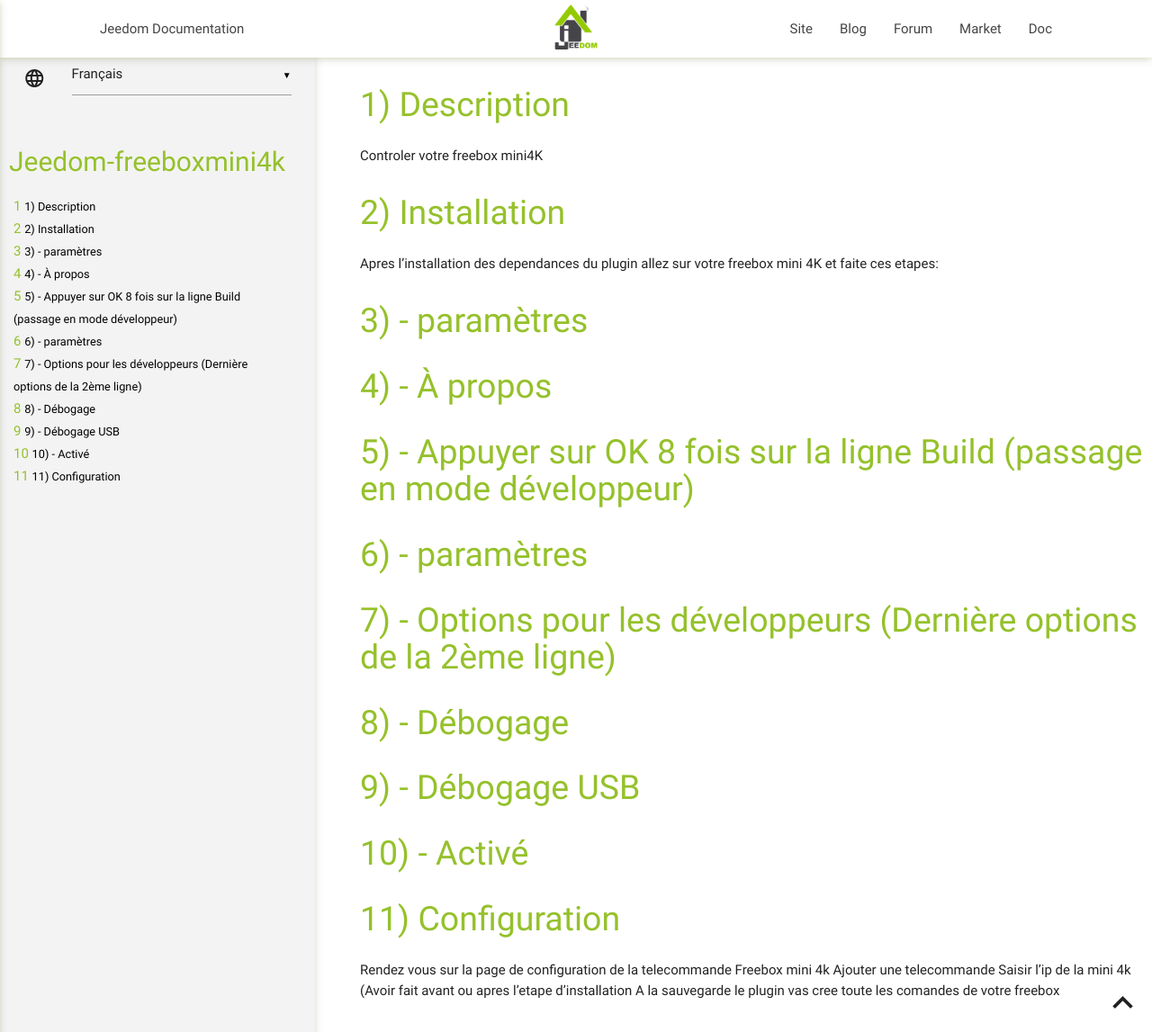
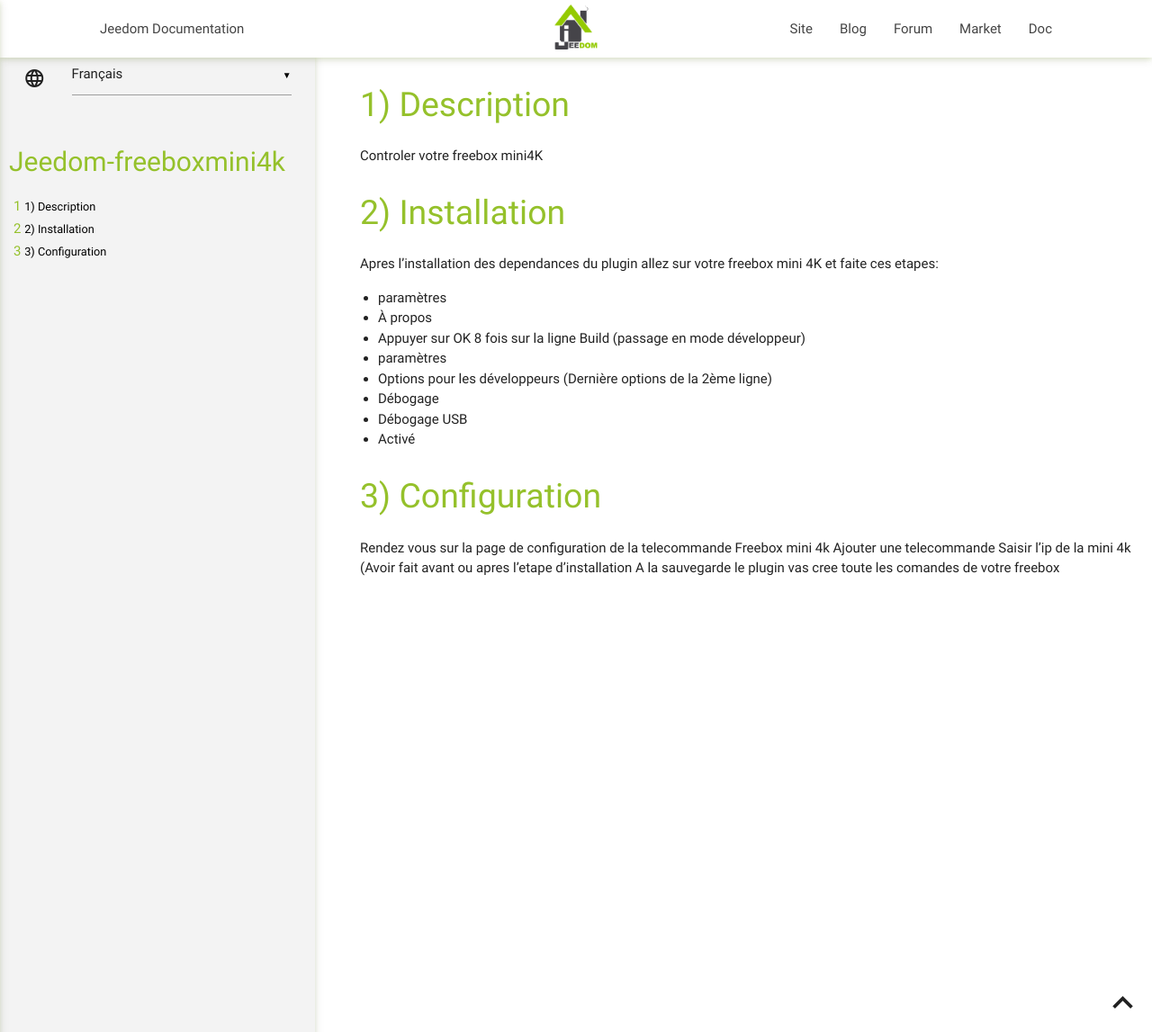
Before and after one commit to mika-nt28/Jeedom-FreeboxMini4k, a Jekyll site: the page built from docs/fr_FR/index.md, in a window 1280 px wide and 1147 px high. Shown: the whole window at 90% size. Built offline with Jekyll 4.4.1, drawn with Linux system fonts in a browser that asks for light colours; our own code applies the rules of GitHub Pages for plain Markdown files.

Commit message:
Update index.md

```diff
--- a/docs/fr_FR/index.md
+++ b/docs/fr_FR/index.md
@@ -6,14 +6,14 @@ Installation
 ============
 Apres l'installation des dependances du plugin allez sur votre freebox mini 4K et faite ces etapes:
 
-# - paramètres
-# - À propos
-# - Appuyer sur OK 8 fois sur la ligne Build (passage en mode développeur)
-# - paramètres
-# - Options pour les développeurs (Dernière options de la 2ème ligne)
-# - Débogage
-# - Débogage USB
-# - Activé
+* paramètres
+* À propos
+* Appuyer sur OK 8 fois sur la ligne Build (passage en mode développeur)
+* paramètres
+* Options pour les développeurs (Dernière options de la 2ème ligne)
+* Débogage
+* Débogage USB
+* Activé
 
 Configuration
 =============
```
